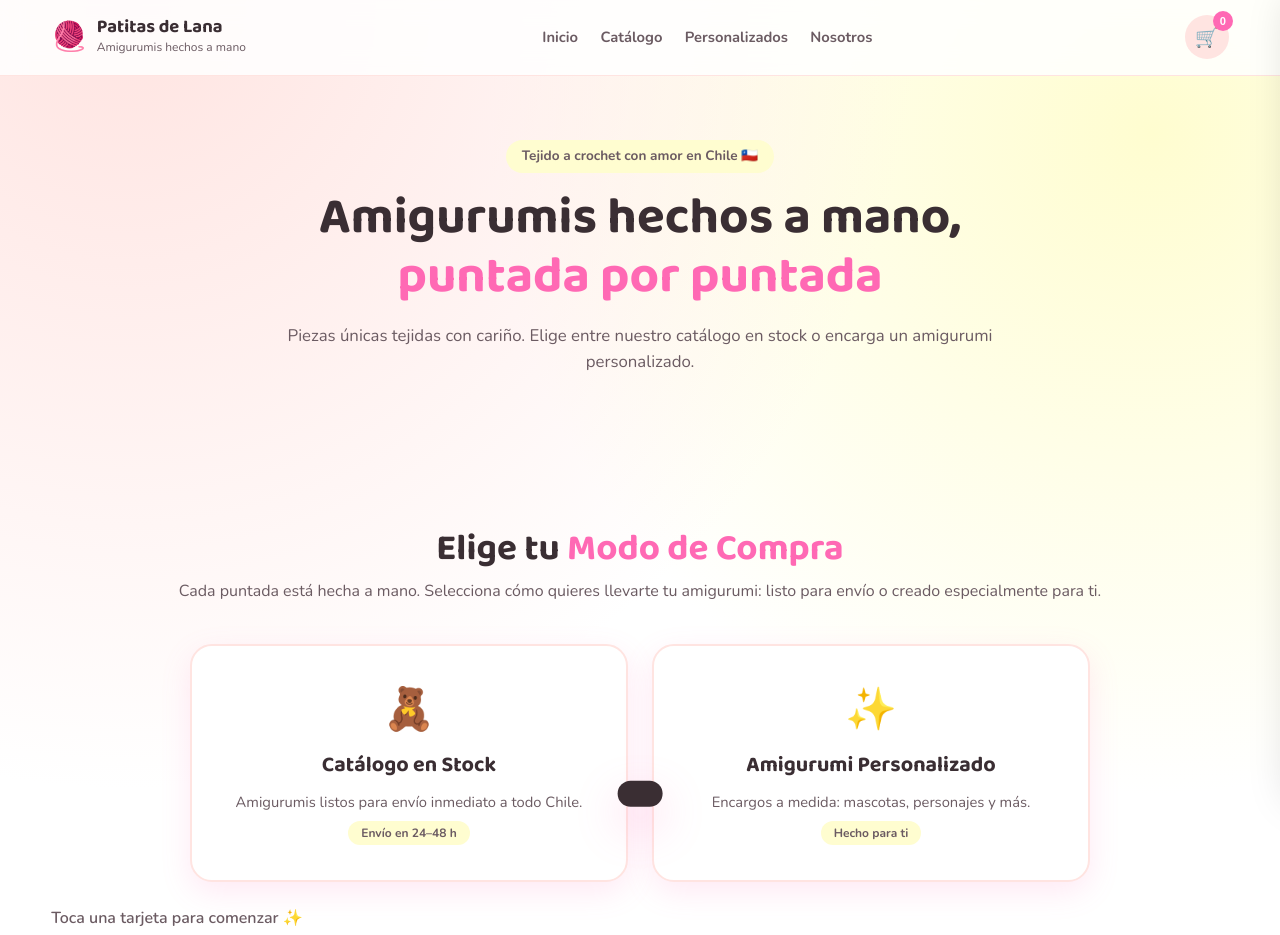
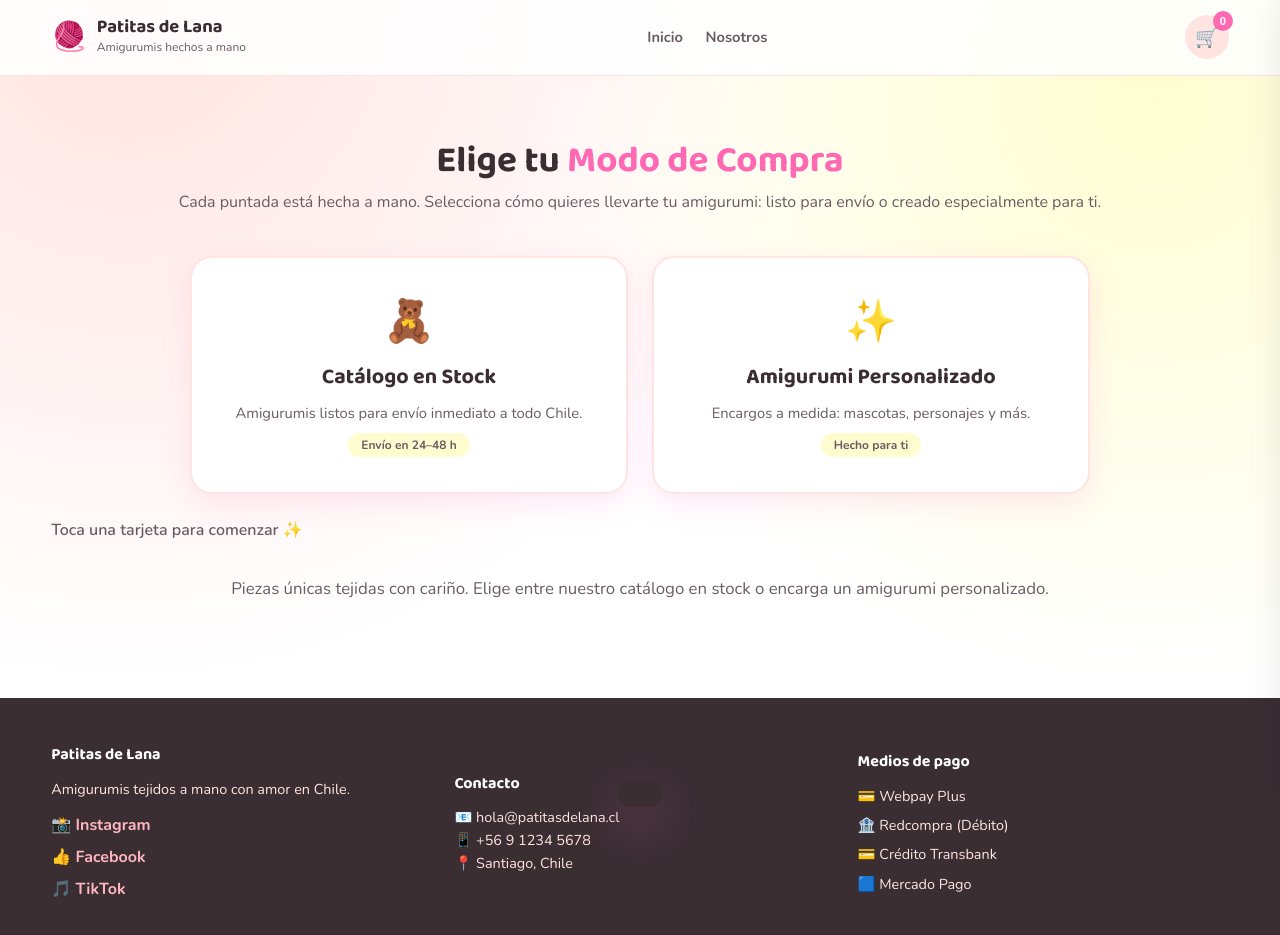
Before and after one commit to Ithemu/PRIMERA-WEB, a plain HTML site: page index.html in a window 1280 px wide. Shown: the top 935 px of the page. Drawn offline with nearby package versions, Linux system fonts and the light colour scheme.

Commit message:
refactor: simplificar navegación y reubicar sección de modo de compra
Co-authored-by: aider (deepseek/deepseek-chat) <aider@aider.chat>

```diff
--- a/index.html
+++ b/index.html
@@ -25,8 +25,6 @@
 
       <nav class="main-nav" aria-label="Navegación principal">
         <a href="index.html">Inicio</a>
-        <a href="catalogo.html">Catálogo</a>
-        <a href="personalizados.html">Personalizados</a>
         <a href="nosotros.html">Nosotros</a>
       </nav>
 
@@ -37,22 +35,8 @@
     </div>
   </header>
 
-  <!-- ===== HERO ===== -->
-  <section class="hero" id="inicio">
-    <div class="container">
-      <div class="hero-copy">
-        <p class="eyebrow">Tejido a crochet con amor en Chile 🇨🇱</p>
-        <h1>Amigurumis hechos a mano, <span class="highlight">puntada por puntada</span></h1>
-        <p class="hero-sub">
-          Piezas únicas tejidas con cariño. Elige entre nuestro catálogo en
-          stock o encarga un amigurumi personalizado.
-        </p>
-      </div>
-    </div>
-  </section>
-
   <!-- ===== MODO DE COMPRA ===== -->
-  <section class="section mode-section" id="modo">
+  <section class="section mode-section" id="inicio">
     <div class="container">
       <header class="section-head">
         <h2>Elige tu <span class="highlight">Modo de Compra</span></h2>
@@ -83,6 +67,11 @@
       </div>
 
       <p class="mode-hint" id="modeHint">Toca una tarjeta para comenzar ✨</p>
+
+      <p class="hero-sub" style="text-align: center; margin-top: 2rem;">
+        Piezas únicas tejidas con cariño. Elige entre nuestro catálogo en
+        stock o encarga un amigurumi personalizado.
+      </p>
     </div>
   </section>
 
```
Also changed, not shown: catalogo.html (+0 -2 lines), nosotros.html (+0 -2 lines), personalizados.html (+0 -2 lines).
